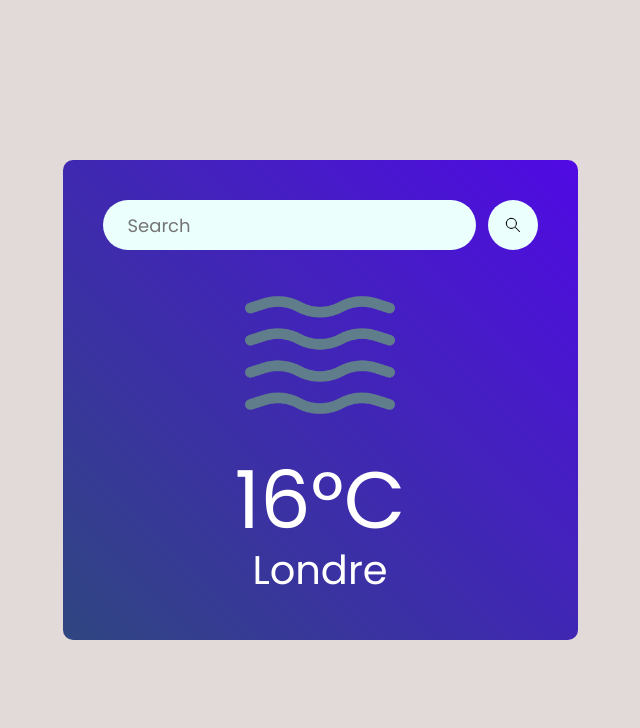
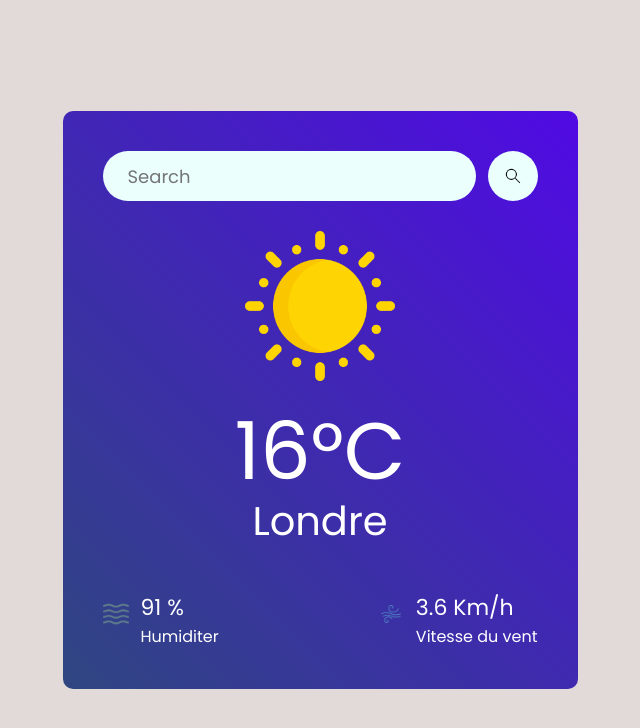
Before and after one commit to HugoBoyer/AppMeteo, a React (Vite) app: page / in a window 1280 px wide. Shown: the top 728 px of the page, without its empty margins (320-960 px from the left). Built offline with nearby package versions, Linux system fonts and the light colour scheme; no server answers.

Commit message:
jout de la class meteo-data et col sur les div dans Meteo.jsx et ajout de fonction async appelant l'api openweathermap

```diff
--- a/src/components/Meteo.css
+++ b/src/components/Meteo.css
@@ -47,3 +47,28 @@
     color: #fff;
     font-size: 40px;
 }
+
+.meteo-data {
+    width: 100%;
+    margin-top: 40px;
+    color: #fff;
+    display: flex;
+    justify-content: space-between;
+}
+
+.meteo-data .col {
+    display: flex;
+    align-items: flex-start;
+    gap: 12px;
+    font-size: 22px;
+}
+
+.meteo-data .col span {
+    display: block;
+    font-size:  16px;
+}
+
+.meteo-data .col img {
+    width: 26px;
+    margin-top: 10px;
+}
--- a/src/components/Meteo.jsx
+++ b/src/components/Meteo.jsx
@@ -1,6 +1,6 @@
-import React from 'react'
+import React, { useEffect } from 'react'
 import "./Meteo.css"
-import search from "../assets/chercher.png"
+import search_icon from "../assets/chercher.png"
 import brume_icon from "../assets/brume.png"
 import drizzle_icon from "../assets/drizzle.png"
 import neigeux_icon from "../assets/neigeux.png"
@@ -12,15 +12,49 @@ import vent_icon from "../assets/vent.png"
 
 
 const Meteo = () => {
+
+ const search = async (city) => {
+    try {
+        const url = `https://api.openweathermap.org/data/2.5/weather?q=${city}&appid=${import.meta.env.VITE_APP_ID}`;
+
+        const response = await fetch(url);
+        const data = await response.json();
+        console.log(data);
+
+    } catch (error) {
+
+    }
+ }
+
+ useEffect(() => {
+    search("London")
+ }, [])
+
   return (
     <div className='meteo'>
         <div className="search-bar">
             <input type="text" placeholder='Search'/>
-            <img src={search} alt=""/>
+            <img src={search_icon} alt=""/>
         </div>
-        <img src={brume_icon} alt="" className='meteo-icon'/>
+        <img src={soleil_icon} alt="" className='meteo-icon'/>
         <p className='temperature'>16°C</p>
         <p className='location'>Londre</p>
+        <div className="meteo-data">
+            <div className="col">
+                <img src={brume_icon} alt="" />
+                <div>
+                    <p>91 %</p>
+                    <span>Humiditer</span>
+                </div>
+            </div>
+            <div className="col">
+                <img src={vent_icon} alt="" />
+                <div>
+                    <p>3.6 Km/h</p>
+                    <span>Vitesse du vent</span>
+                </div>
+            </div>
+        </div>
     </div>
   )
 }
```
Also changed, not shown: 2 other files (tests, documents, lock files or other folders).
